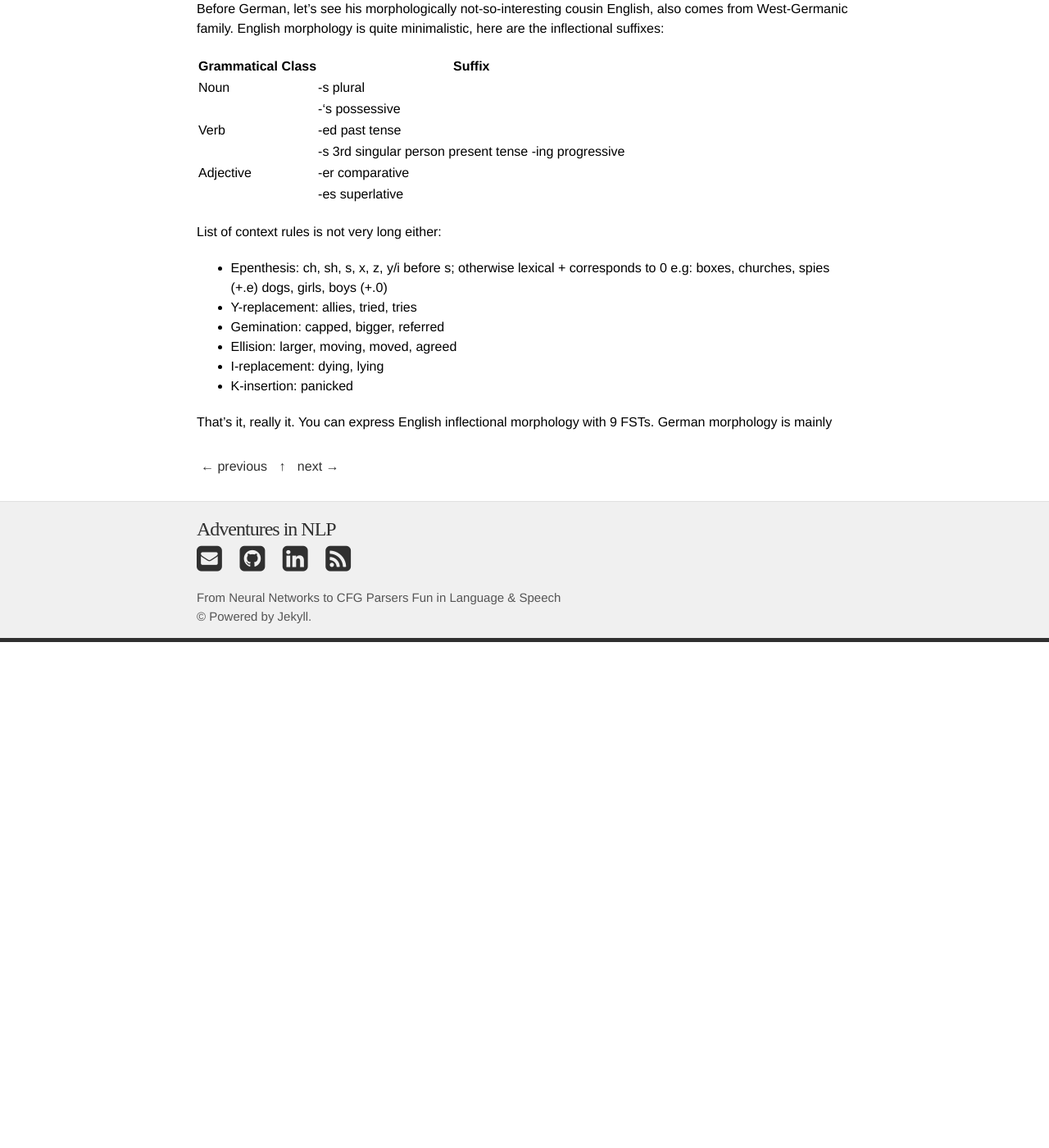
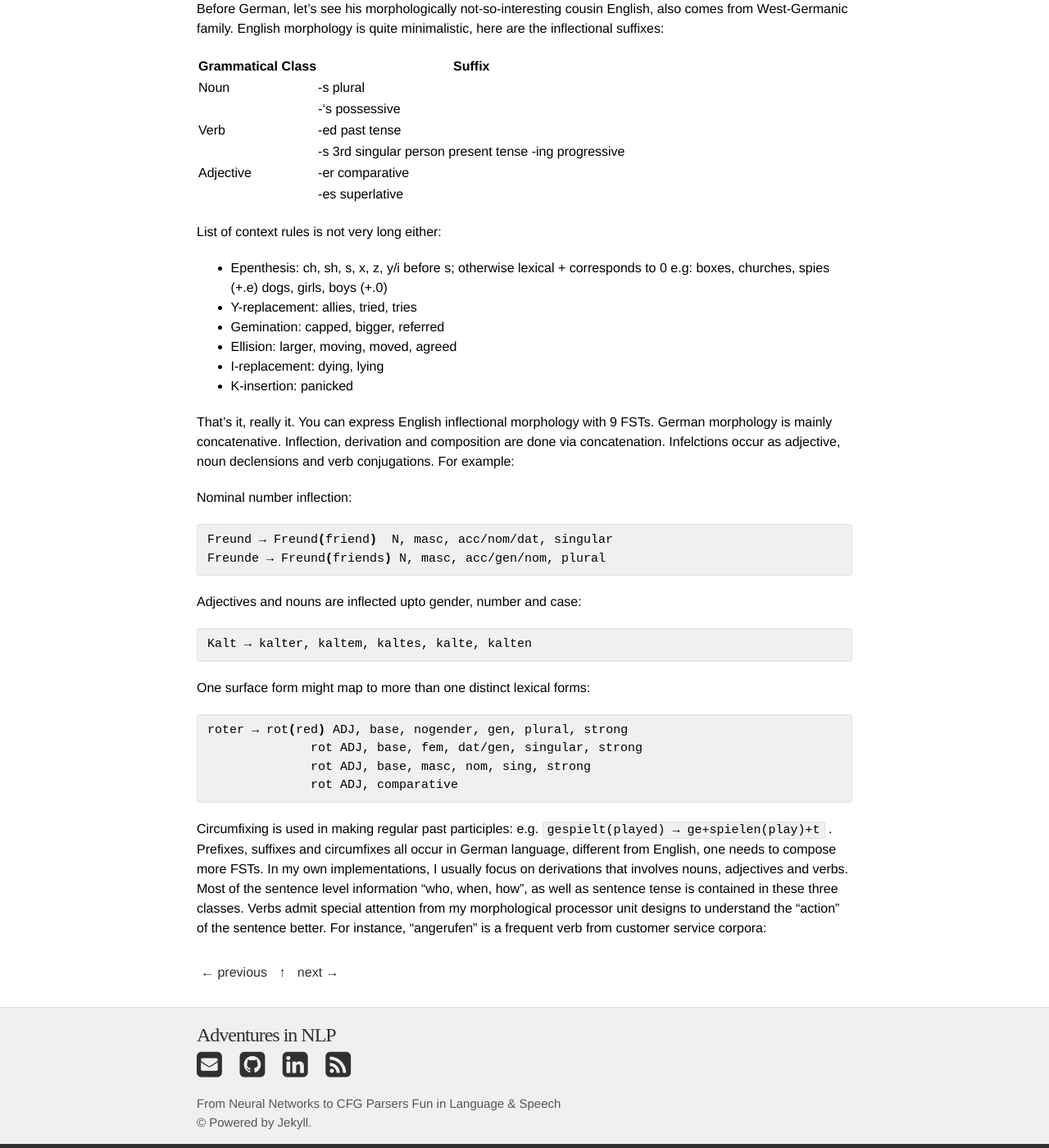
Before and after one commit to DuyguA/DuyguA.github.io, a Jekyll site: the page built from _posts/2017-12-10-german-t1o-level-morphology.md, in a window 1280 px wide and 1400 px high, scrolled down 763 px. Shown: the whole window at 82% size. Built offline with Jekyll 4.4.1, drawn with Linux system fonts in a browser that asks for light colours; nearby versions of some CDN libraries; some web fonts are replaced; before the commit the page ends 1546 px from its top, so only the background shows below that; some of the changed text lies outside the part shown.

Commit message:
more text

````diff
--- a/_posts/2017-12-10-german-t1o-level-morphology.md
+++ b/_posts/2017-12-10-german-t1o-level-morphology.md
@@ -10,7 +10,7 @@ preview_pic: /assets/images/wessen.png
 
 # German 2-Level Morphology
 
-2-level morphology is commonly being used for morphological analysis of morphologically complex languages since 1980s. Given surface form, we aim to find the lexical form(s) (possibly more than one, as we’ll see soon) and vice versa, switch between the surface form and the lexical form hence the morphological analysis easily. FSTs are used to map a regular language(surface language) to another regular language(lexical language). The lexical and surface levels are connected via several FSTs.
+2-level morphology is commonly being used for morphological analysis of morphologically complex languages since 1980s. Given surface form, one aims to find the lexical form(s) (possibly more than one, as we’ll see soon) and vice versa, switch between the surface form and the lexical form hence the morphological analysis easily. FSTs are used to map a regular language(surface language) to another regular language(lexical language). The lexical and surface levels are connected via several FSTs.
 
 ```sh
 Lexical form:  s p y + 0 s	g e h en+  s t
@@ -49,4 +49,28 @@ e.g: boxes, churches, spies (+.e)
 - K-insertion: panicked
 
 That's it, really it. You can express English inflectional morphology with 9 FSTs.
-German morphology is mainly
+German morphology is mainly concatenative. Inflection, derivation and composition are done via concatenation. Infelctions occur as adjective, noun declensions and verb conjugations. For example:
+
+Nominal number inflection:
+
+```sh
+Freund → Freund(friend)  N, masc, acc/nom/dat, singular
+Freunde → Freund(friends) N, masc, acc/gen/nom, plural
+```
+
+Adjectives and nouns are inflected upto gender, number and case:
+
+```sh
+Kalt → kalter, kaltem, kaltes, kalte, kalten
+```
+One surface form might map to more than one distinct lexical forms:
+
+```sh
+roter → rot(red) ADJ, base, nogender, gen, plural, strong
+              rot ADJ, base, fem, dat/gen, singular, strong
+              rot ADJ, base, masc, nom, sing, strong
+              rot ADJ, comparative
+```
+
+Circumfixing is used in making regular past participles: e.g. `gespielt(played) → ge+spielen(play)+t` . Prefixes, suffixes and circumfixes all occur in German language, different from English, one needs to compose more FSTs.
+In my own implementations, I usually focus on derivations that involves nouns, adjectives and verbs. Most of the sentence level information “who, when, how”, as well as sentence tense is contained in these three classes. Verbs admit special attention from my morphological processor unit designs to understand the “action” of the sentence better. For instance, “angerufen” is a frequent verb from customer service corpora:
````
